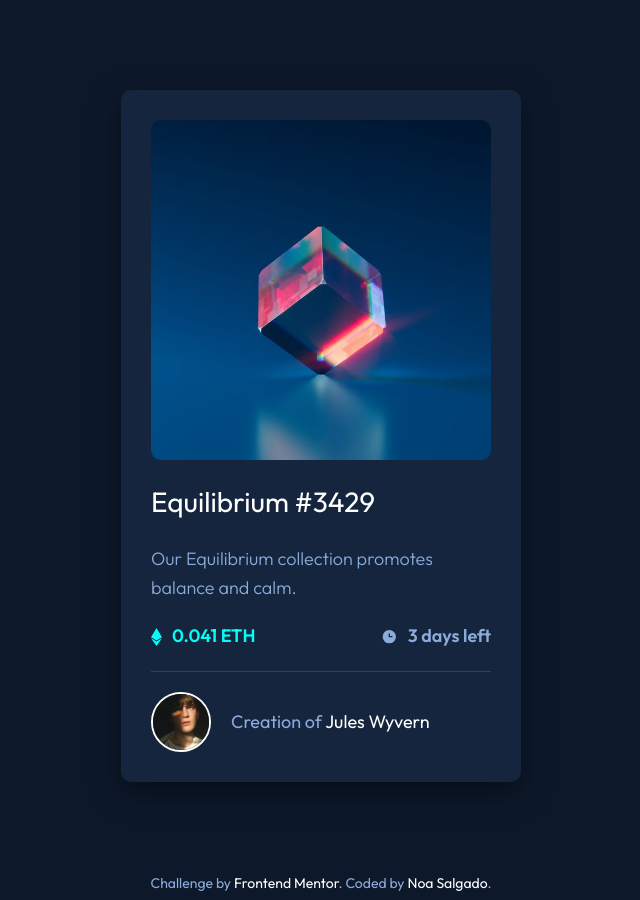
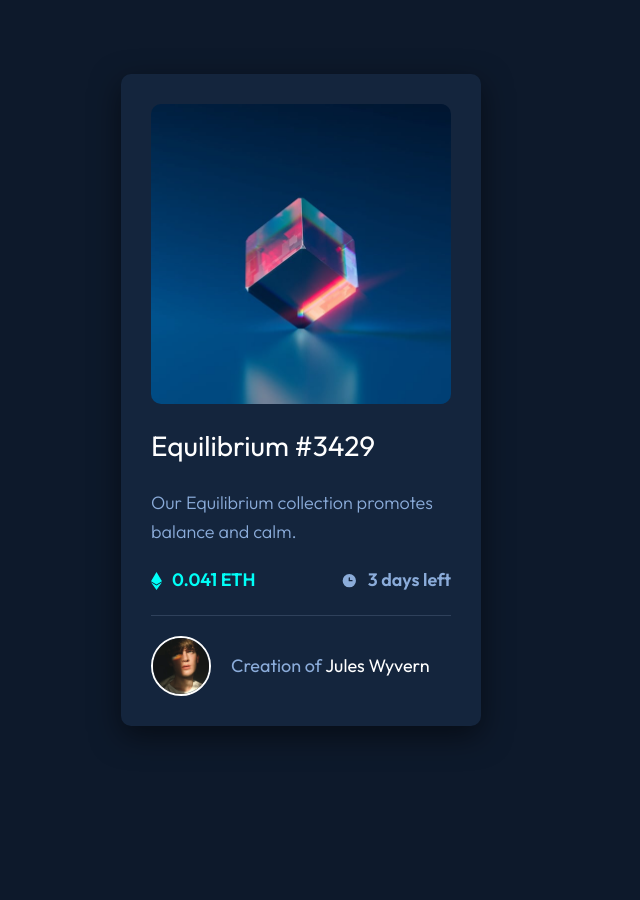
Before and after one commit to NoaSalgado/NFT-Preview-Card-Component, a plain HTML site: page index.html in a window 1280 px wide. Shown: the whole page, without its empty margins (319-959 px from the left). After the commit the page ends 800 px from the top, so only its background shows below. Drawn offline with Linux system fonts and the light colour scheme.

Commit message:
Add alt attribute to icons and center card using grid

```diff
--- a/css/styles.css
+++ b/css/styles.css
@@ -24,6 +24,11 @@ body {
   font-size: 1.8rem;
   font-weight: 300;
   line-height: 1.6;
+  min-height: 100vh;
+
+  display: grid;
+  place-content: center;
+  gap: 15rem;
 }
 
 /* Typography */
@@ -58,7 +63,6 @@ a:hover {
   border-radius: 1rem;
   width: 90%;
   max-width: 400px;
-  margin: 9rem auto;
   padding: 3rem;
   box-shadow: 0 1rem 3rem rgba(0, 0, 0, 0.5);
 
@@ -150,8 +154,3 @@ a:hover {
 .card-author-img {
   width: 100%;
 }
-
-.attribution {
-  text-align: center;
-  padding-bottom: 0.5rem;
-}
--- a/index.html
+++ b/index.html
@@ -34,7 +34,7 @@
             class="card-img"
           />
           <div class="card-img-overlay"></div>
-          <img src="./images/icon-view.svg" class="card-img-view" />
+          <img src="./images/icon-view.svg" class="card-img-view" alt="" />
         </figure>
 
         <h1 class="card-title"><a href="#">Equilibrium #3429</a></h1>
@@ -45,10 +45,10 @@
           </p>
           <div class="card-info">
             <p class="card-info-eth">
-              <img src="./images/icon-ethereum.svg" /> 0.041 ETH
+              <img src="./images/icon-ethereum.svg" alt="" /> 0.041 ETH
             </p>
             <p class="card-info-time">
-              <img src="./images/icon-clock.svg" /> 3 days left
+              <img src="./images/icon-clock.svg" alt="" /> 3 days left
             </p>
           </div>
         </div>
@@ -67,14 +67,5 @@
         </div>
       </section>
     </main>
-
-    <footer class="attribution">
-      Challenge by
-      <a href="https://www.frontendmentor.io?ref=challenge" target="_blank"
-        >Frontend Mentor</a
-      >. Coded by
-      <a href="https://www.frontendmentor.io/profile/NoaSalgado">Noa Salgado</a
-      >.
-    </footer>
   </body>
 </html>
```
